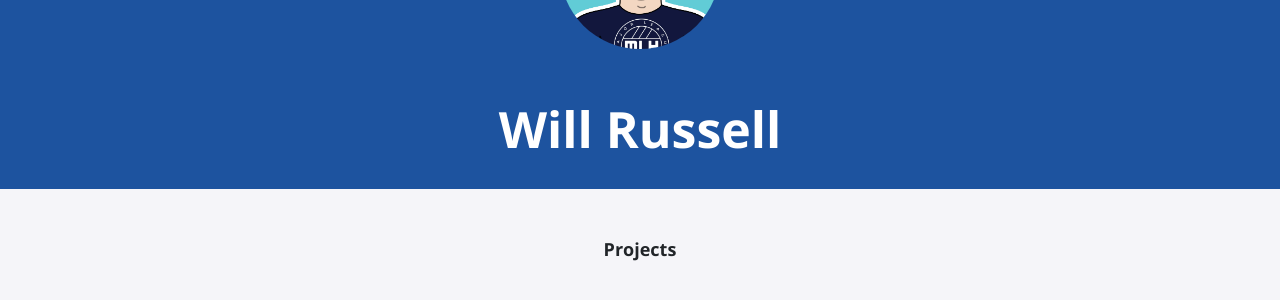
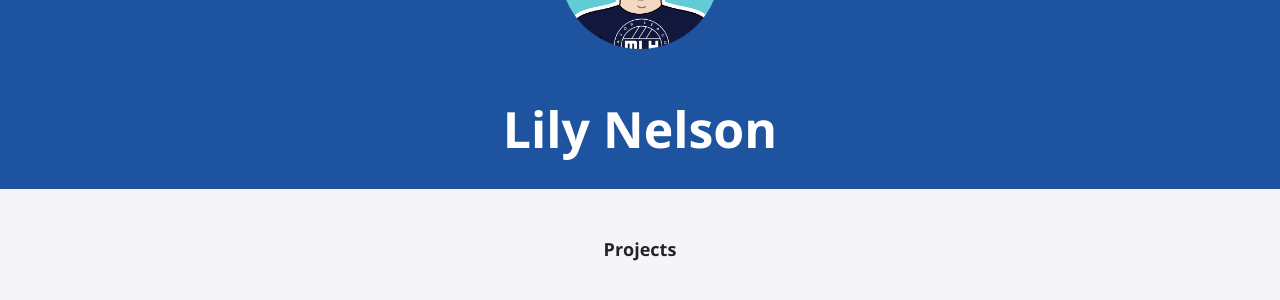
Before and after one commit to galaxylily/galaxylily.github.io, a Jekyll site: the page built from index.html, in a window 1280 px wide. Shown: the part 201-501 px from the top of the page. Built offline with Jekyll 4.4.1, drawn with Linux system fonts in a browser that asks for light colours; nearby versions of some CDN libraries.

Commit message:
Galaxylily_config.yml

```diff
--- a/_config.yml
+++ b/_config.yml
@@ -1,13 +1,13 @@
-title: "Will Russell"
-email: fellowship@mlh.io
+title: "Lily Nelson"
+email: galaxylily24@gmail.com
 description: >- # this means to ignore newlines until "baseurl:"
   Write an awesome description for your new site here. You can edit this
   line in _config.yml. It will appear in your document head meta (for
   Google search results) and in your feed.xml site description.
 baseurl: "/"
-url: "/portfolio-template"
-twitter_username: mlhacks
-github_username:  mlh-fellowship
+url: "https://galaxylily.github.io/"
+twitter_username: galaxylily
+github_username:  galaxylily
 
 sass:
   sass_dir: _sass
```
